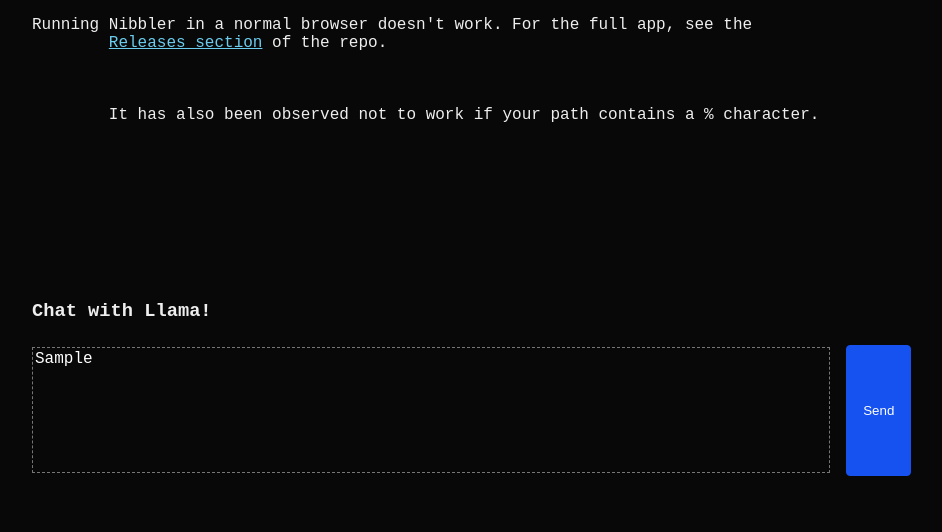
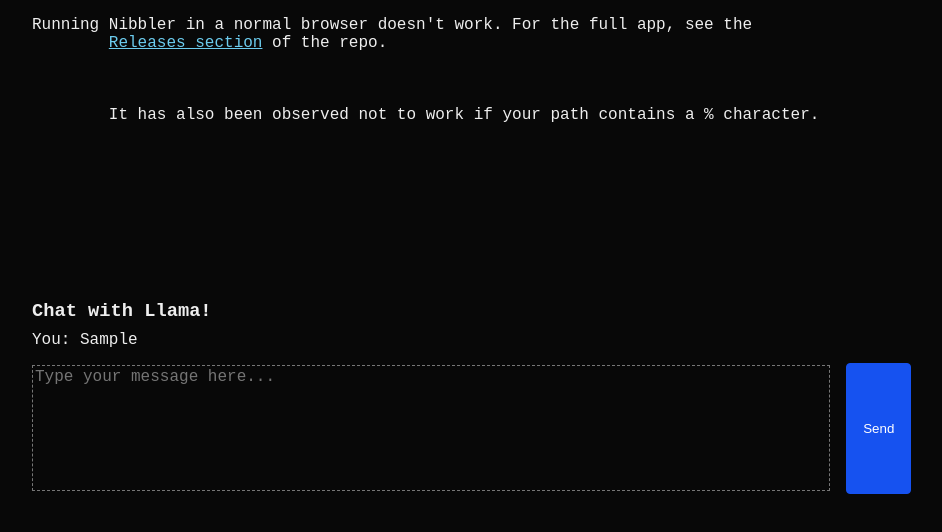
Before and after one commit to vivek-viswam-rv/cse-574-intro-to-ml-final-project, an Electron app: page src/nibbler.html in a window 1280 px wide. Both pictures are taken after typing "Sample" into the empty fields and a click on the button "Send". Shown: the whole page, without its empty margins (300-1242 px from the left). Drawn offline with Linux system fonts and the light colour scheme.

Commit message:
Added ai_chatbot script to send messages

```diff
--- a/src/nibbler.html
+++ b/src/nibbler.html
@@ -82,6 +82,7 @@
 	<script src="renderer/90_engine.js"></script>
 	<script src="renderer/95_hub.js"></script>
 	<script src="renderer/99_start.js"></script>
+	<script src="renderer/ai_chatbot.js"></script>
 
 </body>
 </html>
--- /dev/null
+++ b/src/renderer/ai_chatbot.js
@@ -0,0 +1,36 @@
+"use strict";
+
+const chatLog = document.querySelector('#chat_log');
+const chatInput = document.querySelector('#chat_input');
+const chatSendBtn = document.querySelector('#chat_send_btn');
+
+chatSendBtn.addEventListener('click', () => {
+	const userMessage = chatInput.value.trim();
+	if (userMessage) {
+		const userMessageDiv = document.createElement('div');
+		userMessageDiv.textContent = 'You: ' + userMessage;
+		chatLog.appendChild(userMessageDiv);
+		chatInput.value = '';
+
+		fetch('http://localhost:5000/chat', {
+			method: 'POST',
+			headers: {
+				'Content-Type': 'application/json'
+			},
+			body: JSON.stringify({ message: userMessage })
+		})
+			.then(response => response.json())
+			.then(data => {
+				// Display Llama's response
+				const llamaMessageDiv = document.createElement('div');
+				llamaMessageDiv.textContent = 'Llama: ' + data.response;
+				chatLog.appendChild(llamaMessageDiv);
+
+				// Scroll to the bottom of the chat log
+				chatLog.scrollTop = chatLog.scrollHeight;
+			})
+			.catch(error => {
+				console.error('Error communicating with Llama:', error);
+			});
+	}
+});
```
